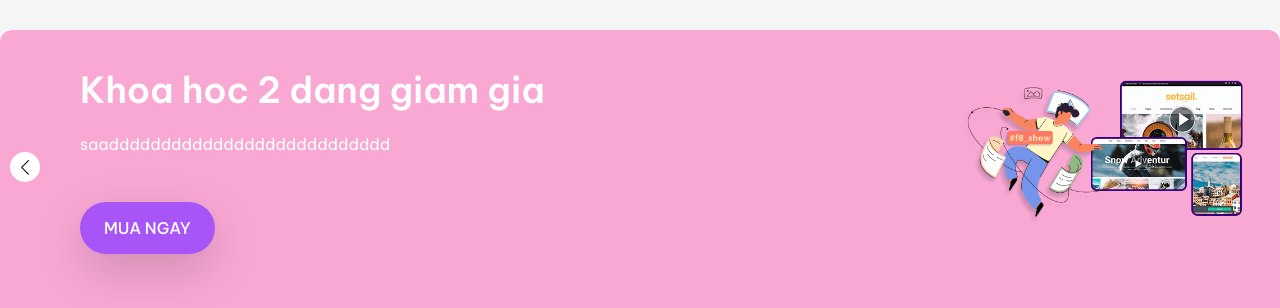
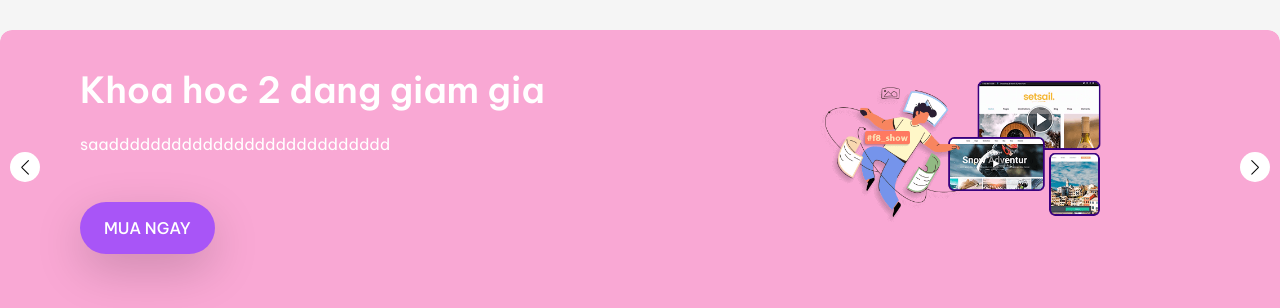
Before and after one commit to immThnh/DACS, a React (Create React App) app in the folder FE/dacs/: page / in a window 1280 px wide. Shown: the part 122-430 px from the top of the page. Built offline with nearby package versions, Linux system fonts and the light colour scheme; a web font is replaced by a local one.

Commit message:
update header

```diff
--- a/FE/dacs/src/component/globalStyles/GlobalStyles.scss
+++ b/FE/dacs/src/component/globalStyles/GlobalStyles.scss
@@ -157,3 +157,7 @@ a {
     box-shadow: rgba(145, 158, 171, 0.2) 0px 0px 2px 0px,
         rgba(145, 158, 171, 0.12) 0px 12px 24px -4px;
 }
+
+.z-header {
+    z-index: 1000;
+}
--- a/FE/dacs/src/component/ladingComponent/SlideShow.js
+++ b/FE/dacs/src/component/ladingComponent/SlideShow.js
@@ -46,7 +46,7 @@ const PromoSlideshow = () => {
                 }}
                 navigation={true}
                 className="relative rounded-xl"
-                style={{ width: "1470px", height: "300px" }}
+                style={{ height: "300px" }}
             >
                 {slides.map((slide, index) => (
                     <SwiperSlide
--- a/FE/dacs/src/layout/Header.js
+++ b/FE/dacs/src/layout/Header.js
@@ -36,7 +36,7 @@ export default function Header() {
             <div className="z-1000 relative w-full flex justify-center">
                 <div className="w-1400 fixed shrink-0 max-w-full h-10 bg-black rounded-md w-full z-50"></div>
                 <header
-                    className={` ${Styles.boxShadow} w-1400  bg-neutral-100 mt-10 fixed flex gap-5 justify-between px-16 pt-3 pb-3 text-sm leading-5 border-b border-gray-100 border-solid  max-md:flex-wrap max-md:px-5 max-md:max-w-full`}
+                    className={` ${Styles.boxShadow} z-header w-1400  bg-neutral-100 mt-10 fixed flex gap-5 justify-between px-16 pt-3 pb-3 text-sm leading-5 border-b border-gray-100 border-solid  max-md:flex-wrap max-md:px-5 max-md:max-w-full`}
                 >
                     <div className="flex gap-5 justify-between self-start text-neutral-800">
                         <Link to="/">
```
